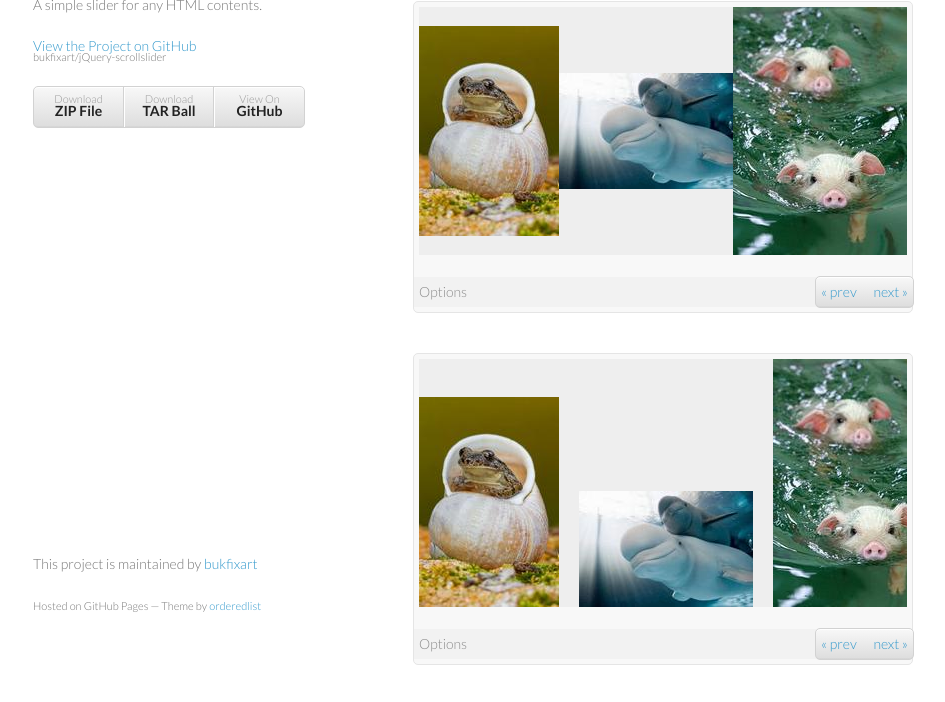
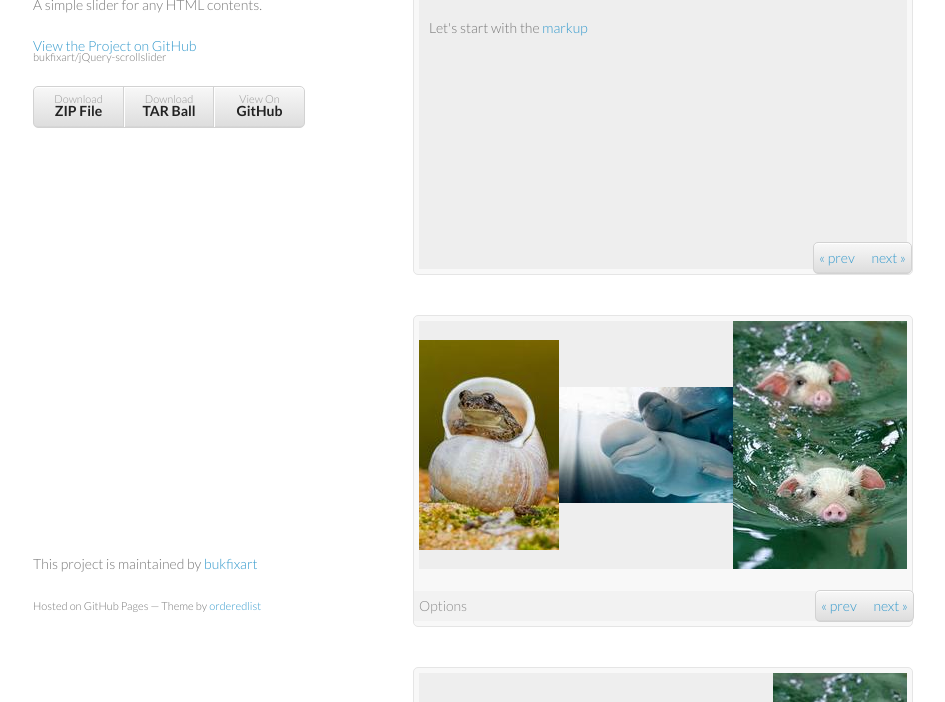
Before and after one commit to bukart/jQuery-scrollslider, a plain HTML site: page index.html in a window 1280 px wide. Shown: the part 115-817 px from the top of the page, without its empty margins (177-1122 px from the left). Drawn offline with Linux system fonts and the light colour scheme.

Commit message:
updated examples

```diff
--- a/css/scrollslider-0.0.4-example-01.css
+++ b/css/scrollslider-0.0.4-example-01.css
@@ -39,6 +39,17 @@
 
 }
 
+.stage.info .nav {
+    bottom:0px;
+    right:0px;
+}
+
+.stage.info .scrollslider .item {
+    width:468px;
+    height:280px;
+    padding:10px;
+}
+
 .stage .nav * {
     cursor      : pointer;
 }
--- a/index.html
+++ b/index.html
@@ -30,9 +30,41 @@
       </header>
       <section>
 
-        <h3>jQuery - scrollslider</h3>
 
-        <div class="stage">
+        <div class="stage info">
+            <div class="nav">
+                <a class="prev">&laquo; prev</a>&emsp;
+                <a class="next">next &raquo;</a>
+            </div>
+            <div class="scrollslider">
+                <div class="item intro">
+                    <h3>jQuery - scrollslider</h3>
+
+                    <p>Let's start with the <a href="#markup" onclick="jQuery('.stage.info .scrollslider').scrollslider( 'scrollToItem', jQuery( '.stage.info .scrollslider .item.markup' ) );">markup</a></p>
+
+                </div>
+                <div class="item markup">
+                    <h3>Markup</h3>
+
+                    <pre><code>&lt;ul&gt;
+    &lt;li&gt;item 1&lt;/li&gt;
+    &lt;li&gt;item 2&lt;/li&gt;
+    &hellip;
+&lt;/ul&gt;
+</code></pre>
+
+                    <p><a href="#initialization" onclick="jQuery('.stage.info .scrollslider').scrollslider( 'scrollToItem', jQuery( '.stage.info .scrollslider .item.initialization' ) );">initialization</a></p>
+
+                </div>
+                <div class="item initialization">
+                    <h3>Initialization</h3>
+
+                    <pre><code>$( 'ul' ).scrollslider();</code></pre>
+                </div>
+            </div>
+        </div>
+
+        <div class="stage demo">
             <div class="nav">
                 <a class="prev">&laquo; prev</a>&emsp;
                 <a class="next">next &raquo;</a>
--- a/js/scrollslider-0.0.4-example-01.js
+++ b/js/scrollslider-0.0.4-example-01.js
@@ -1,6 +1,21 @@
 ;( function( $, window, document, undefined ) {
 
     $( function() {
+
+
+        var $stage = $( '.stage.info .scrollslider' ).scrollslider( {
+                items   : {
+                    distribution    : 'static',
+                    width           : '488',
+                    height          : '300',
+                    centeronclick   : false
+                },
+                buttons : {
+                    prev            : $( '.prev', $stage ),
+                    next            : $( '.next', $stage )
+                }
+            } );
+
 
 
         var configs = [];
@@ -101,13 +116,13 @@
             } );
 
 
-        var $stage = $( '.stage' );
+        var $stage = $( '.stage.demo' );
 
         for ( var i = 1; i < configs.length; i++ ) {
             $stage.clone().insertAfter( $stage );
         }
 
-        $( '.stage' ).each( function( num ) {
+        $( '.stage.demo' ).each( function( num ) {
             var $stage = $( this );
 
             var config = configs[ num ];
@@ -144,7 +159,7 @@
         } );
 
 
-        $( '.scrollslider', $( '.stage' ).eq(3) ).children().css( {
+        $( '.scrollslider', $( '.stage.demo' ).eq(3) ).children().css( {
             'opacity'       : '0.25'
         } ).on( 'scrollslider-shown', function() {
             var $this = $( this );
@@ -159,9 +174,9 @@
                 'opacity'       : '0.25'
             } );
         } );
-        $( '.scrollslider', $( '.stage' ).eq(3) ).scrollslider( 'goTo', 0 );
+        $( '.scrollslider', $( '.stage.demo' ).eq(3) ).scrollslider( 'goTo', 0 );
 
-        $( '.scrollslider', $( '.stage' ).eq(5) ).children().on( 'scrollslider-shown', function() {
+        $( '.scrollslider', $( '.stage.demo' ).eq(5) ).children().on( 'scrollslider-shown', function() {
             var $this = $( this );
 
             $this.slideUp().slideDown();
```
Also changed, not shown: 1 other file.
